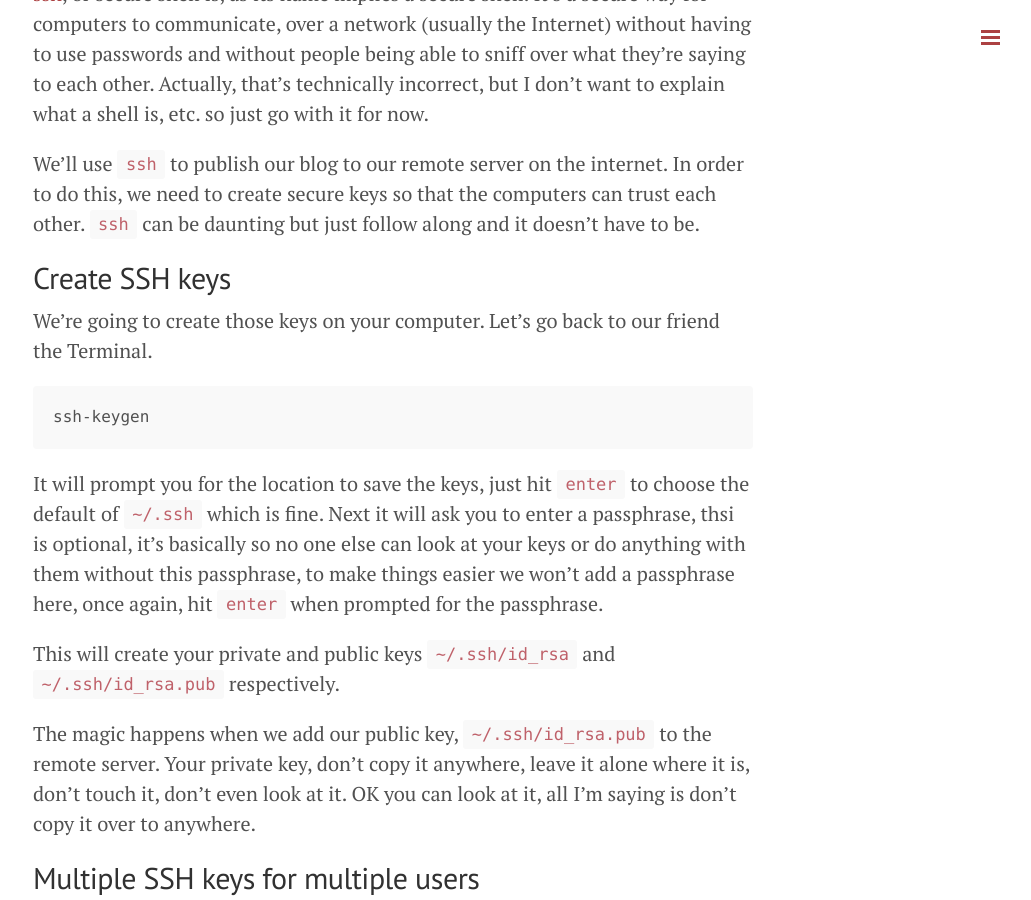
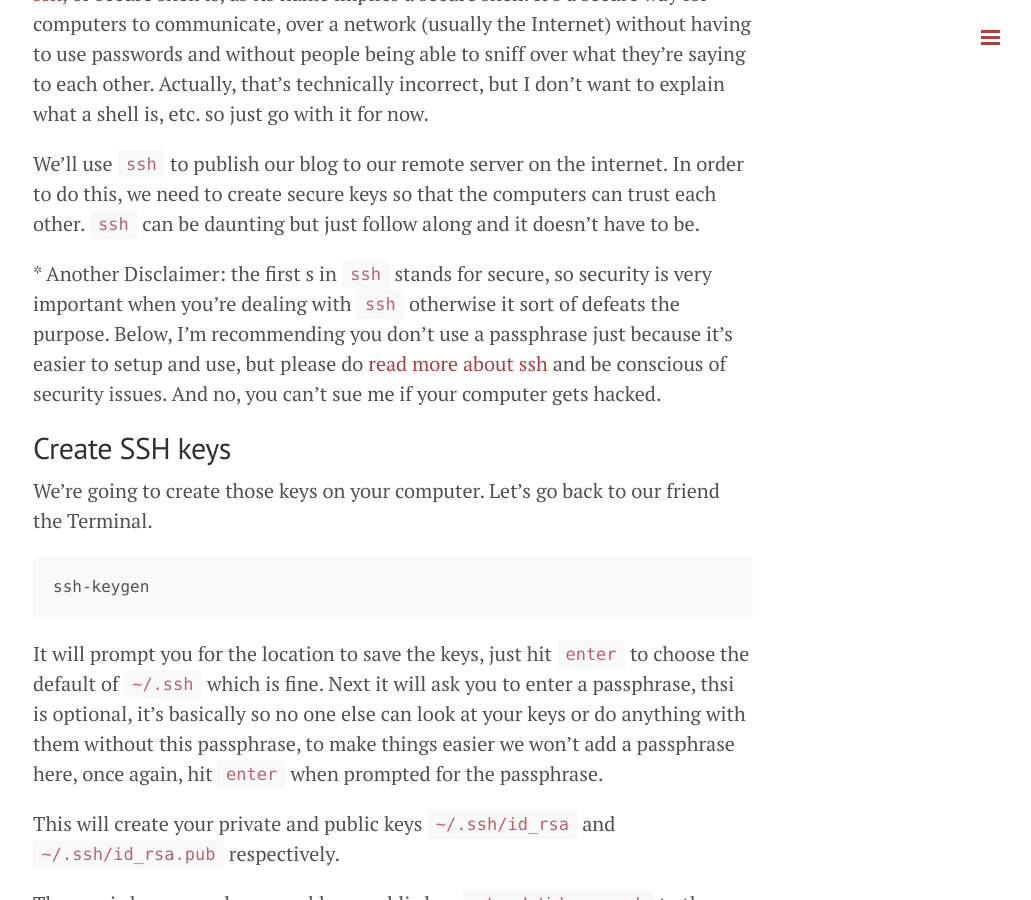
Before and after one commit to kakubei/kakubei.github.io, a Jekyll site: the page built from _posts/2014-04-12-setup-git-push.md, in a window 1280 px wide and 900 px high, scrolled down 3078 px. Shown: the whole window, without its empty margins (247-1278 px from the left). Built offline with Jekyll 4.4.1, drawn with Linux system fonts in a browser that asks for light colours; Markdown is read by kramdown in place of the engine named in the settings; comment, search, counter and statistics services are not loaded.

Commit message:
added ssh disclaimer.

```diff
--- a/_posts/2014-04-12-setup-git-push.md
+++ b/_posts/2014-04-12-setup-git-push.md
@@ -76,6 +76,9 @@ If you already have a website and would like to publish your blog there for what
 [ssh](http://en.wikipedia.org/wiki/Secure_Shell), or secure shell is, as its name implies a secure shell. It's a secure way for computers to communicate, over a network (usually the Internet) without having to use passwords and without people being able to sniff over what they're saying to each other. Actually, that's technically incorrect, but I don't want to explain what a shell is, etc. so just go with it for now.
 
 We'll use `ssh` to publish our blog to our remote server on the internet. In order to do this, we need to create secure keys so that the computers can trust each other. `ssh` can be daunting but just follow along and it doesn't have to be.
+
+\* Another Disclaimer: the first s in `ssh` stands for secure, so security is very important when you're dealing with `ssh` otherwise it sort of defeats the purpose. Below, I'm recommending you don't use a passphrase just because it's easier to setup and use, but please do [read more about ssh](http://jimmyg.org/blog/2008/beginners-guide-to-ssh-keys-with-ssh2.html) and be conscious of security issues. And no, you can't sue me if your computer gets hacked.
+
 
 ## Create SSH keys
 We're going to create those keys on your computer. Let's go back to our friend the Terminal.
```
